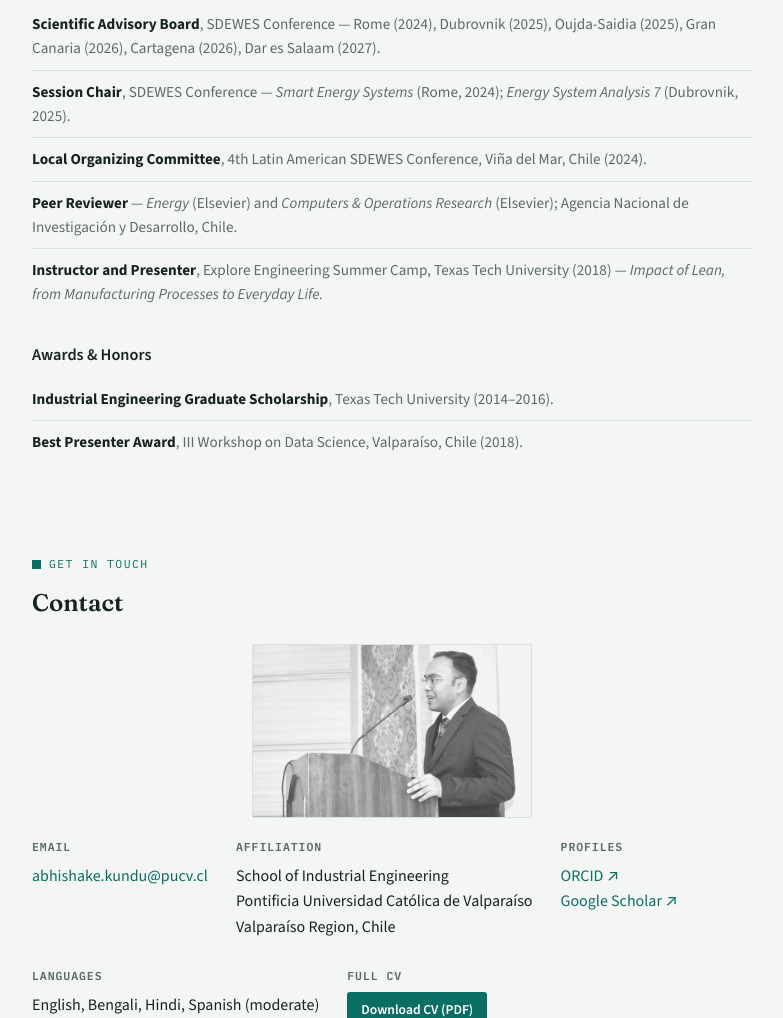
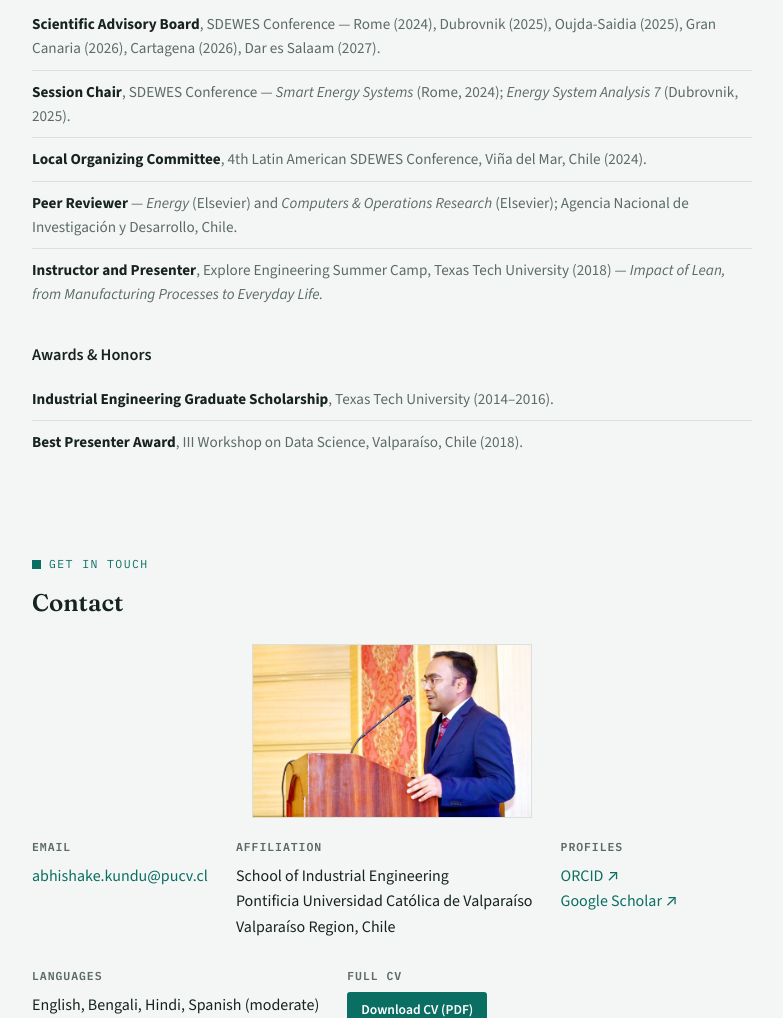
Before and after one commit to abhishakekundu11/abhishakekundu11.github.io, a plain HTML site: page index.html in a window 1280 px wide. Shown: the part 6738-7756 px from the top of the page, without its empty margins (248-1031 px from the left). Drawn offline with nearby package versions, Linux system fonts and the light colour scheme.

Commit message:
Revert photos to always-color, make contact entrance replay each visit
- Remove the grayscale-by-default/hover-to-reveal-color treatment on
  both photos; they now just display normally.
- Contact photo's scroll entrance now toggles on every intersection
  (enter/leave) instead of firing once and unobserving, so it
  replays each time the section scrolls into view.

Co-Authored-By: Claude Sonnet 5 <noreply@anthropic.com>
Claude-Session: https://claude.ai/code/session_01TbiMLorBep4MynrmPea78b

```diff
--- a/index.html
+++ b/index.html
@@ -126,16 +126,11 @@ a.cv-btn:hover{opacity:.88; text-decoration:none}
 .stat-label{font-family:var(--font-mono); font-size:.68rem; letter-spacing:.06em; text-transform:uppercase; color:var(--muted); margin-top:6px}
 .photo-reveal{
   display:block; width:280px; max-width:100%; margin:18px auto 0;
-  padding:0; border:1px solid var(--border); background:none; cursor:pointer;
-  position:relative; overflow:hidden; font:inherit; text-align:left;
+  padding:0; border:1px solid var(--border); background:none;
+  position:relative; overflow:hidden; text-align:left;
 }
 .photo-reveal img{
   display:block; width:100%; height:172px; object-fit:cover;
-  filter:grayscale(1) brightness(1.08) contrast(.9); opacity:.78;
-  transition:filter .35s ease, opacity .35s ease;
-}
-.photo-reveal:hover img, .photo-reveal:focus-visible img, .photo-reveal.revealed img{
-  filter:none; opacity:1;
 }
 
 .contact-photo{
@@ -565,9 +560,9 @@ footer{padding-block:48px 64px}
       <li><span class="conf-year tabular">2017</span><span>A Delivery Time Reduction Heuristic using Drones under Windy Conditions <span class="conf-loc">— IISE, Pittsburgh</span><br><span class="conf-cite">Kundu, A., &amp; Matis, T. I. (2017). <em>IIE Annual Conference Proceedings</em> — Institute of Industrial and Systems Engineers (IISE), pp. 1864–1869. <a href="https://www.proquest.com/openview/6b665e5e498f5a07f19ea9c4fae81756/1?pq-origsite=gscholar&amp;cbl=51908">ProQuest ↗</a></span></span></li>
     </ul>
     <div class="conf-photo">
-      <button type="button" class="photo-reveal" aria-label="Photo: presenting at SDEWES Rome, 2024 — click to view in color">
+      <div class="photo-reveal">
         <img src="assets/rome-2024-presenting.jpg" alt="Presenting at the SDEWES Conference, Rome 2024">
-      </button>
+      </div>
     </div>
   </div>
 
@@ -591,9 +586,9 @@ footer{padding-block:48px 64px}
   <span class="eyebrow">Get in touch</span>
   <h2 class="sectitle">Contact</h2>
   <div class="contact-photo">
-    <button type="button" class="photo-reveal" aria-label="Photo: giving an invited talk — click to view in color">
+    <div class="photo-reveal">
       <img src="assets/invited-talk.jpg" alt="Abhishake Kundu giving an invited talk">
-    </button>
+    </div>
   </div>
   <div class="foot-grid">
     <div class="foot-item">
@@ -665,20 +660,14 @@ footer{padding-block:48px 64px}
   }catch(e){}
 
   try{
-    var reveals = Array.prototype.slice.call(document.querySelectorAll('.photo-reveal'));
-    reveals.forEach(function(btn){
-      btn.addEventListener('click', function(){ btn.classList.toggle('revealed'); });
-    });
-  }catch(e){}
-
-  try{
     var cphoto = document.querySelector('.contact-photo');
     if (cphoto && 'IntersectionObserver' in window){
       var cobs = new IntersectionObserver(function(entries){
         entries.forEach(function(entry){
           if (entry.isIntersecting){
             cphoto.classList.add('in-view');
-            cobs.unobserve(entry.target);
+          } else {
+            cphoto.classList.remove('in-view');
           }
         });
       }, { threshold: 0.2 });
```
